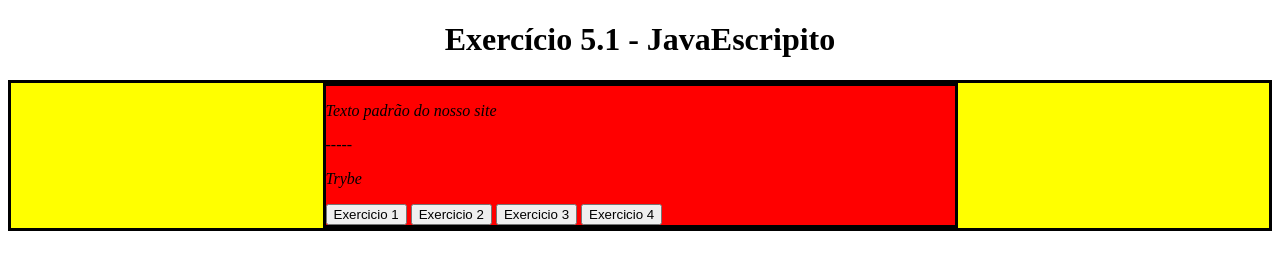
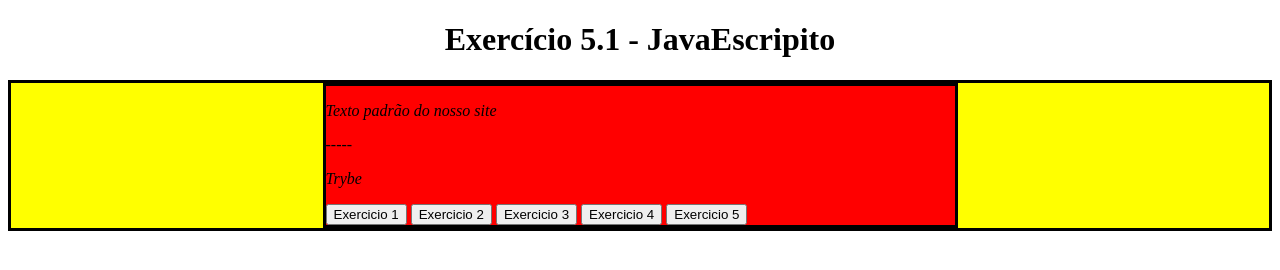
Before and after one commit to BrunoNogueiraBruno/trybe-exercises, a plain HTML site: page exercises/5.1/exercicio_01.html in a window 1280 px wide. Drawn offline with Linux system fonts and the light colour scheme.

Commit message:
Exercicio 5

```diff
--- a/exercises/5.1/exercicio_01.html
+++ b/exercises/5.1/exercicio_01.html
@@ -43,6 +43,7 @@
         <button type="button" onclick="changeBackgroundColor()">Exercicio 2</button>
         <button type="button" onclick="changeBackgroundColor2()">Exercicio 3</button>
         <button type="button" onclick="titleCorrection()">Exercicio 4</button>
+        <button type="button" onclick="textCaps()">Exercicio 5</button>
 
       </div>
     </div>
@@ -72,6 +73,11 @@
         titleText.innerText = "Exercício 5.1 - JavaScript";
       }
 
+      //Exercicio 5
+      function textCaps () {
+        let paragraph = document.getElementsByTagName("p")[0];
+        paragraph.innerHTML = paragraph.innerHTML.toUpperCase();
+      }
 
       /*
         Aqui você vai modificar os elementos já existentes utilizando apenas as funções:
```
